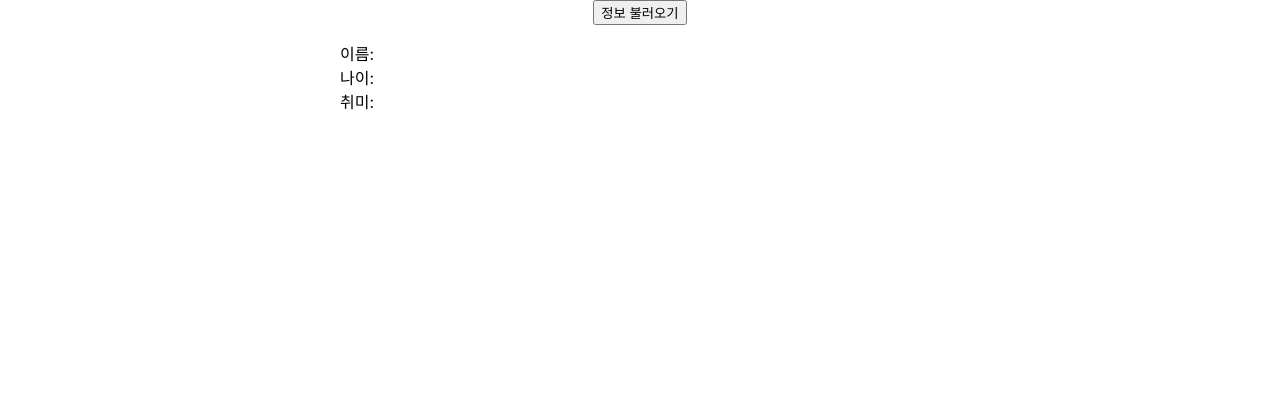
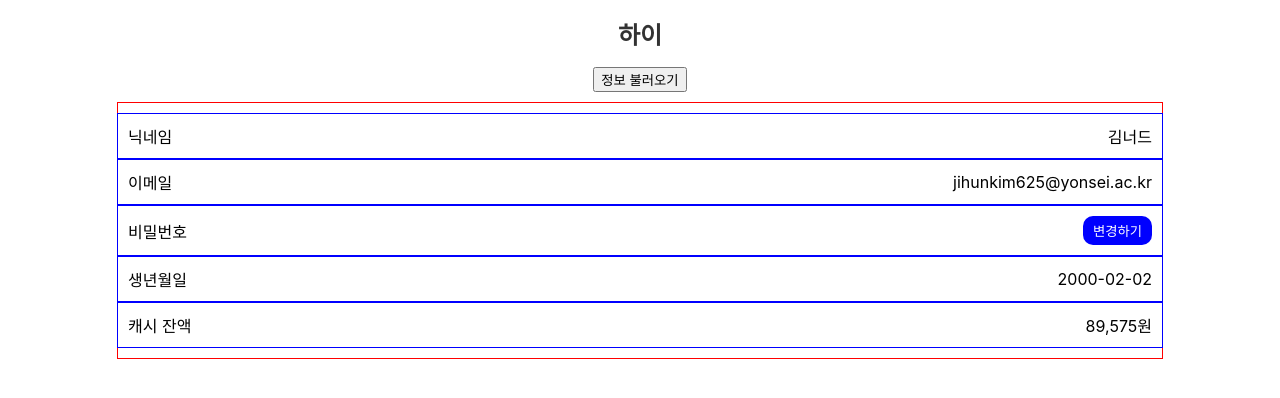
Before and after one commit to kimnerd625/hackertonexercise, a React (Create React App) app: page /user in a window 1280 px wide. Shown: the top 398 px of the page. Built offline with nearby package versions, Linux system fonts and the light colour scheme.

Commit message:
feat: title component 만듦

```diff
--- /dev/null
+++ b/src/components/Title/Title.jsx
@@ -0,0 +1,16 @@
+import React from "react";
+import { TitleContainer, TitleText } from "./Title.styles";
+
+function Title({text}) {
+  return (
+    <>
+    <TitleContainer>
+      <TitleText>
+        {text}
+      </TitleText>
+    </TitleContainer>
+    </>
+  );
+};
+
+export default Title;
--- /dev/null
+++ b/src/components/Title/Title.styles.jsx
@@ -0,0 +1,18 @@
+import styled from 'styled-components';
+
+const TitleContainer = styled.div`
+  display: flex;
+  flex-direction: row;
+  justify-content: center;
+  align-items: center;
+  width: 100%;
+`;
+
+const TitleText = styled.h1`
+  font-size : 24px;
+  font-weight : 600;
+  color : #323232;
+
+`;
+
+export {TitleContainer, TitleText};
--- a/src/components/User/User.jsx
+++ b/src/components/User/User.jsx
@@ -2,7 +2,7 @@ import React, { useState } from 'react';
 import axios from "axios";
 
 
-import { Wrapper, UserInfo } from "./User.styles";
+import { Wrapper, UserInfo, ChangeButton } from "./User.styles";
 
 function User() {
 
@@ -30,16 +30,24 @@ function User() {
         </button>
         <UserInfo>
           <li>
-            <span>이름:</span>
-            <span>{name}</span>
+            <span>닉네임</span>
+            <span>김너드</span>
           </li>
           <li>
-            <span>나이:</span>
-            <span>{age}</span>
+            <span>이메일</span>
+            <span>jihunkim625@yonsei.ac.kr</span>
           </li>
           <li>
-            <span>취미:</span>
-            <span>{hobby}</span>
+            <span>비밀번호</span>
+            <ChangeButton>변경하기</ChangeButton>
+          </li>
+          <li>
+            <span>생년월일</span>
+            <span>2000-02-02</span>
+          </li>
+          <li>
+            <span>캐시 잔액</span>
+            <span>89,575원</span>
           </li>
         </UserInfo>
       </Wrapper>
--- a/src/components/User/User.styles.jsx
+++ b/src/components/User/User.styles.jsx
@@ -9,19 +9,40 @@ const Wrapper = styled.div`
 `;
 
 const UserInfo = styled.ul`
-  width: 50%;
+  width: 80%;
+  display : flex;
+  margin: 10px;
+  padding : 10px;
+  flex-direction : column;
+  justify-content: center; //좌우정렬
+  align-items: center;
+  border : 1px solid red;
+  list-style : none;
 
   li {
+    border : 1px solid blue ;
     width: 100%;
     display: flex;
-    flex-direction: row;
-    justify-content: space-between;
-    align-items: center;
-    list-style: none;
+    flex-direction: row; //가로배열
+    justify-content: space-between; //좌우정렬
+    align-items: center; //위아래 정렬
+    list-style: none; //닷 없애기
+    padding : 10px;
   }
+`;
+const ChangeButton = styled.button`
+    border-radius : 10px;
+    background-color: blue;
+    color: white;
+    border-style: none;
+    padding : 5px 10px;
+    cursor : pointer;
+    &:hover{
+      background-color : skyblue;
+    }
 `;
 
 export {
   Wrapper,
-  UserInfo,
+  UserInfo,ChangeButton,
 };
--- a/src/pages/MainPage.jsx
+++ b/src/pages/MainPage.jsx
@@ -1,11 +1,13 @@
 import React from 'react';
 
 import Main from "../components/Main/Main";
+import Title from '../components/Title/Title';
 
 function MainPage() {
 
   return (
     <>
+    <Title text = '메인'/>
       <Main />
     </>
   );
--- a/src/pages/UserPage.jsx
+++ b/src/pages/UserPage.jsx
@@ -1,11 +1,14 @@
 import React from 'react';
 
 import User from "../components/User/User";
+import Title from '../components/Title/Title';
 
 function UserPage() {
-
   return (
-    <User/>
+    <>
+      <Title text='하이'/>
+      <User/>
+    </>
   );
 };
 
```
